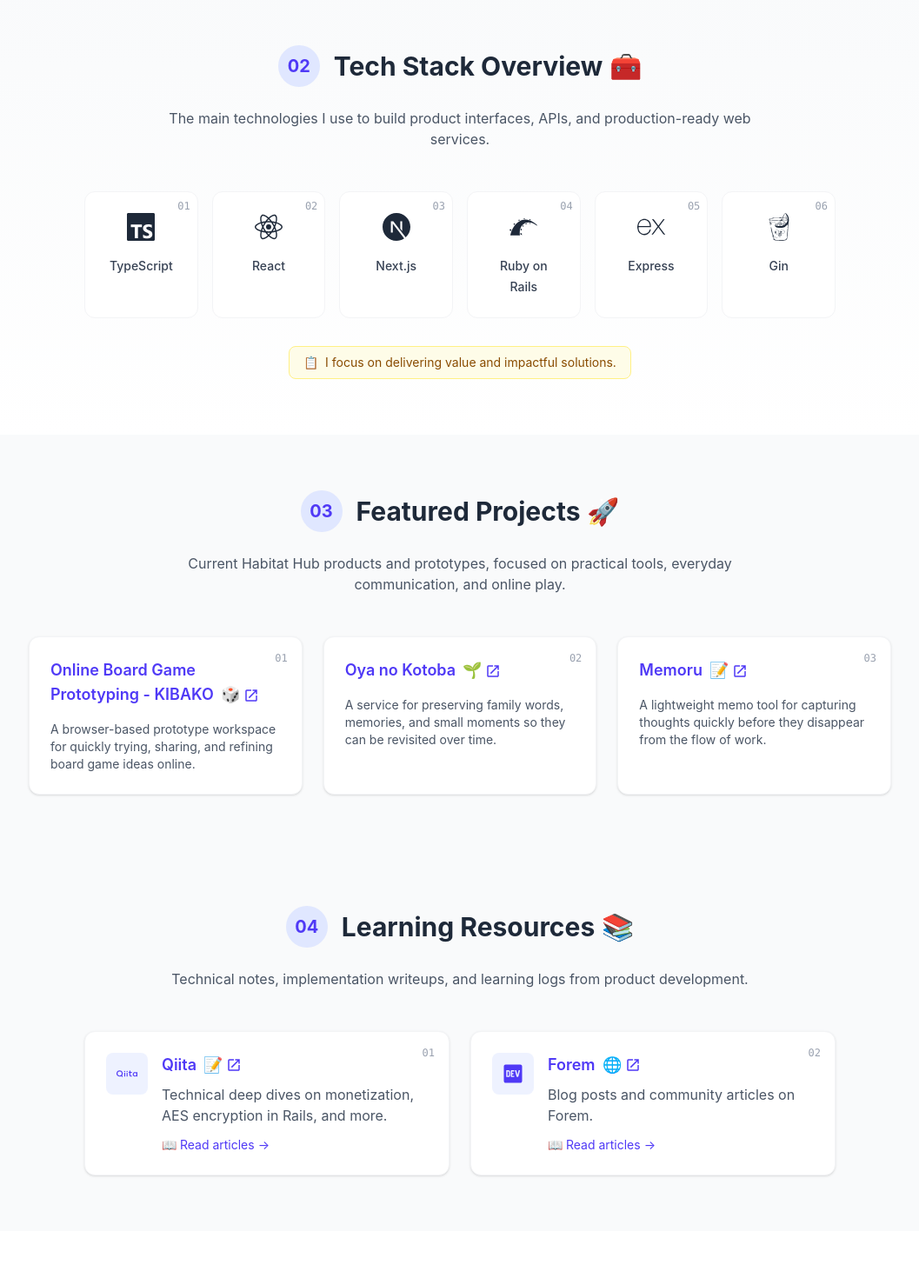
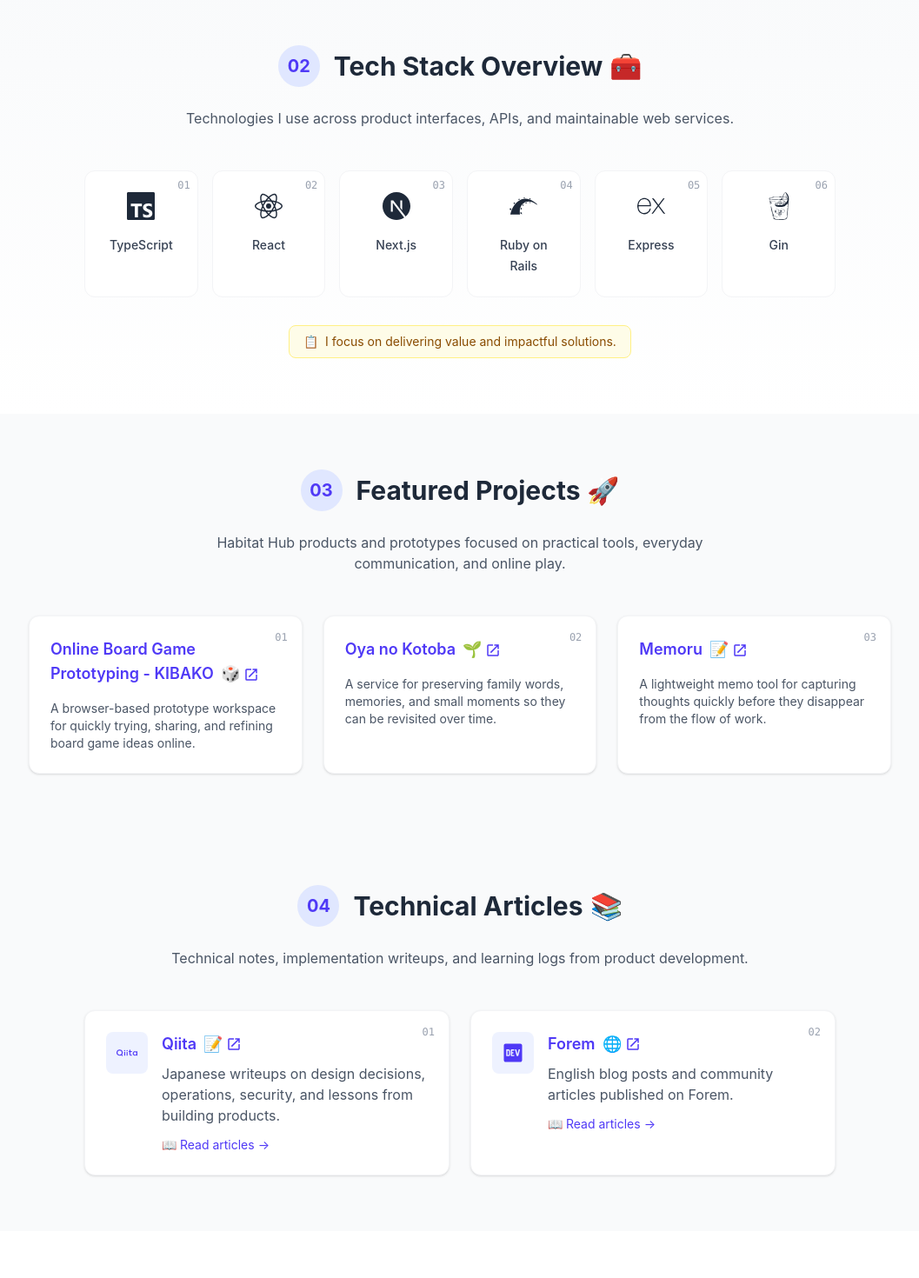
Before and after one commit to tom-takeru/getting-started-with-tom-takeru, a Next.js app: page / in a window 1280 px wide. Shown: the part 1280-2750 px from the top of the page at 87% size, without its empty margins (111-1168 px from the left). Built offline with nearby package versions, Linux system fonts and the light colour scheme.

Commit message:
copy: refine article section text
Clarify the technical articles section, distinguish Qiita and Forem language usage, and remove time-sensitive wording from profile copy.

```diff
--- a/src/app/layout.tsx
+++ b/src/app/layout.tsx
@@ -6,7 +6,7 @@ import { DEFAULT_LOCALE, REQUEST_LOCALE_HEADER, resolveLocale } from '@/i18n';
 export const metadata: Metadata = {
   title: 'Getting started with tom-takeru',
   description:
-    'A bilingual introduction to tom-takeru, featuring current web products, projects, technical articles, and contact links.',
+    'A bilingual introduction to tom-takeru, featuring web products, projects, technical articles, and contact links.',
 };
 
 export default async function RootLayout({
--- a/src/components/Root.tsx
+++ b/src/components/Root.tsx
@@ -106,7 +106,7 @@ const LINKS: SocialLink[] = [
     icon: SiGithub,
   },
   {
-    name: 'X (formerly Twitter)',
+    name: 'X',
     url: 'https://x.com/tom__takeru',
     icon: SiX,
   },
--- a/src/i18n.ts
+++ b/src/i18n.ts
@@ -60,13 +60,13 @@ export const MESSAGES = {
       techStack: {
         title: 'Tech Stack Overview',
         description:
-          'The main technologies I use to build product interfaces, APIs, and production-ready web services.',
+          'Technologies I use across product interfaces, APIs, and maintainable web services.',
         note: 'I focus on delivering value and impactful solutions.',
       },
       projects: {
         title: 'Featured Projects',
         description:
-          'Current Habitat Hub products and prototypes, focused on practical tools, everyday communication, and online play.',
+          'Habitat Hub products and prototypes focused on practical tools, everyday communication, and online play.',
         repositoryLabel: 'Repository:',
         items: [
           {
@@ -87,17 +87,18 @@ export const MESSAGES = {
         ],
       },
       articles: {
-        title: 'Learning Resources',
+        title: 'Technical Articles',
         description:
           'Technical notes, implementation writeups, and learning logs from product development.',
         readArticles: 'Read articles',
         items: [
           {
             description:
-              'Technical deep dives on monetization, AES encryption in Rails, and more.',
+              'Japanese writeups on design decisions, operations, security, and lessons from building products.',
           },
           {
-            description: 'Blog posts and community articles on Forem.',
+            description:
+              'English blog posts and community articles published on Forem.',
           },
         ],
       },
@@ -141,7 +142,7 @@ export const MESSAGES = {
       techStack: {
         title: '技術スタック',
         description:
-          'プロダクトの UI、API、本番運用できる Web サービスを作るために主に使っている技術です。',
+          'プロダクトの UI、API、保守しやすい Web サービスを作るために使っている技術です。',
         note: '価値が伝わり、実際に使われる解決策を届けることを重視しています。',
       },
       projects: {
@@ -168,17 +169,17 @@ export const MESSAGES = {
         ],
       },
       articles: {
-        title: '学習・技術記事',
+        title: '技術記事',
         description: 'プロダクト開発から得た技術メモ、実装記録、学習ログです。',
         readArticles: '記事を読む',
         items: [
           {
             description:
-              'マネタイズ、Rails での AES 暗号化などについての技術記事です。',
+              'Qiita で公開している日本語の技術記事です。プロダクト開発で得た設計判断、運用、セキュリティ、実装上の学びを整理しています。',
           },
           {
             description:
-              'Forem に投稿しているブログ記事とコミュニティ記事です。',
+              'Forem で公開している英語のブログ記事とコミュニティ記事です。',
           },
         ],
       },
```
